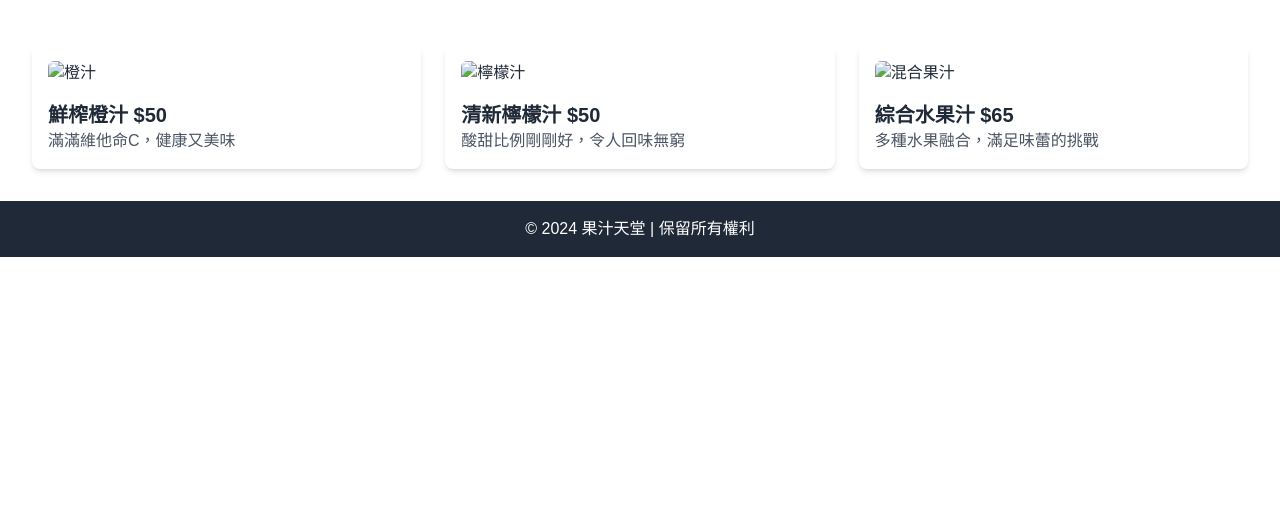
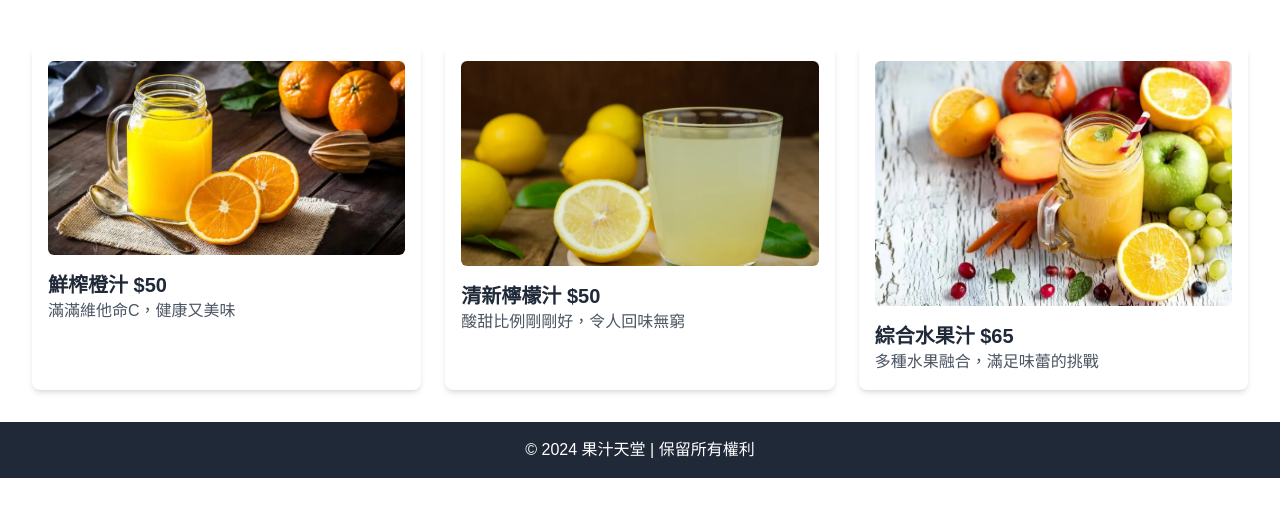
Before and after one commit to Neko0224/juice-website, a plain HTML site: page index.html in a window 1280 px wide. Shown: the part 227-744 px from the top of the page. Drawn offline with nearby package versions, Linux system fonts and the light colour scheme.

Commit message:
index.html

```diff
--- a/index.html
+++ b/index.html
@@ -25,17 +25,17 @@
     <!-- Juice Products -->
     <div class="grid grid-cols-1 md:grid-cols-3 gap-6">
       <div class="bg-white shadow-md rounded-lg p-4">
-        <img src="images/orange-juice.jpg" alt="橙汁" class="rounded-md mb-4">
+        <img src="orange-juice.jpg" alt="橙汁" class="rounded-md mb-4">
         <h3 class="text-xl font-semibold">鮮榨橙汁 $50</h3>
         <p class="text-gray-600">滿滿維他命C，健康又美味</p>
       </div>
       <div class="bg-white shadow-md rounded-lg p-4">
-        <img src="images/lemon-juice.jpg" alt="檸檬汁" class="rounded-md mb-4">
+        <img src="lemon-juice.jpg" alt="檸檬汁" class="rounded-md mb-4">
         <h3 class="text-xl font-semibold">清新檸檬汁 $50</h3>
         <p class="text-gray-600">酸甜比例剛剛好，令人回味無窮</p>
       </div>
       <div class="bg-white shadow-md rounded-lg p-4">
-        <img src="images/mixed-juice.jpg" alt="混合果汁" class="rounded-md mb-4">
+        <img src="mixed-juice.jpg" alt="混合果汁" class="rounded-md mb-4">
         <h3 class="text-xl font-semibold">綜合水果汁 $65</h3>
         <p class="text-gray-600">多種水果融合，滿足味蕾的挑戰</p>
       </div>
```
